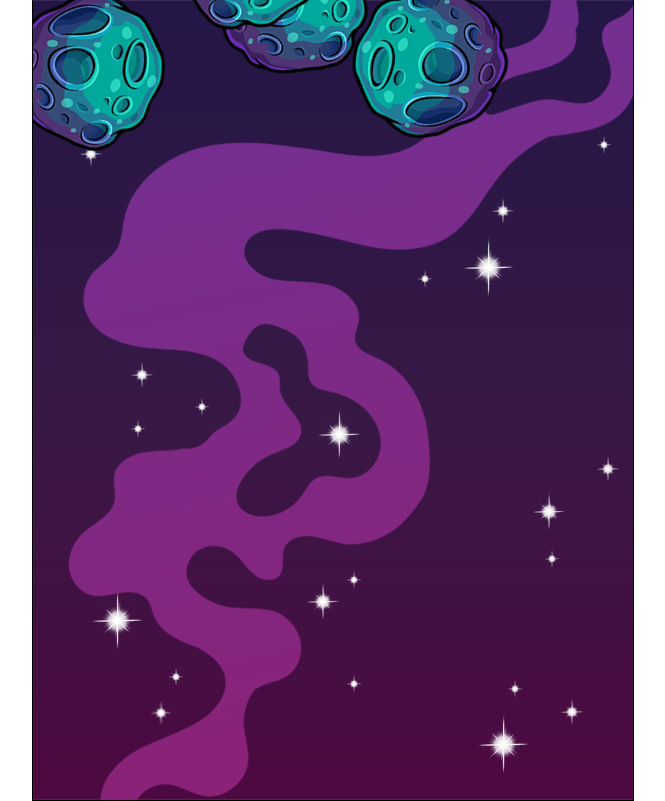
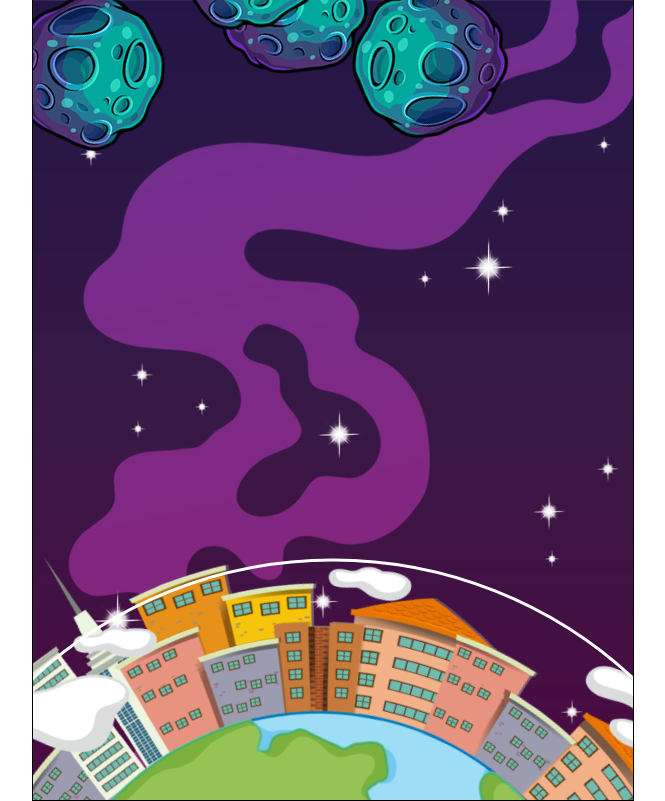
Before and after one commit to Antor1155/astro-destroyer-game, a plain HTML site: page index.html in a window 1280 px wide. Shown: the whole page, without its empty margins (307-972 px from the left). Drawn offline with Linux system fonts and the light colour scheme.

Commit message:
added smoke class to cerate smoke when asteroid touches earth, added earth class to rotate at the bottom

```diff
--- a/index.html
+++ b/index.html
@@ -10,6 +10,8 @@
     <canvas id="canvas1"></canvas>
     <img id="asteroid" src="images/asteroid.png" alt="astroid">
     <img id="explosions" src="images/explosionSprite.png" alt="explosion">
+    <img id="smoke" src="images/smoke.png" alt="smoke">
+    <img id="earth" src="images/roundCity.png" alt="earth">
 
     <script src="script.js"></script>
 </body>
--- a/script.js
+++ b/script.js
@@ -1,4 +1,4 @@
-window.addEventListener("load", function(){
+window.addEventListener("load", function () {
     const canvas = document.getElementById("canvas1")
     const ctx = canvas.getContext("2d")
     canvas.width = 600
@@ -7,9 +7,44 @@ window.addEventListener("load", function(){
     ctx.strokeStyle = "white"
     ctx.lineWidth = 3
 
+    class Earth {
+        constructor(game, x, y) {
+            this.game = game
+            this.x = x
+            this.y = y
+            this.radius = 440
 
-    class Asteroid{
-        constructor(game){
+            this.image = document.getElementById("earth")
+            this.spriteWidth = 1000
+            this.spriteHeight = 1000
+            this.width = this.spriteWidth
+            this.height = this.spriteHeight
+            this.angle = 0
+            this.va = 0.001
+        }
+
+        draw(context) {
+            context.save()
+            context.translate(this.x, this.y)
+            context.rotate(this.angle)
+
+            context.drawImage(this.image, -this.spriteWidth * 0.5, -this.spriteHeight * 0.5, this.width, this.height)
+            context.restore()
+            // if(this.game.debug){
+            context.beginPath()
+            context.arc(this.x, this.y, this.radius, 0, Math.PI * 2)
+            context.stroke()
+            // }
+        }
+
+        update() {
+            this.angle += this.va
+        }
+    }
+
+
+    class Asteroid {
+        constructor(game) {
             this.game = game
             this.radius = 75
             this.x = Math.random() * this.game.width
@@ -22,8 +57,8 @@ window.addEventListener("load", function(){
             this.angle = 0
             this.va = Math.random() * 0.02 - 0.01
         }
-        draw(context){
-            if(!this.free){
+        draw(context) {
+            if (!this.free) {
                 // context.beginPath()
                 // context.arc(this.x, this.y, this.radius, 0, Math.PI * 2)
                 // context.stroke()
@@ -35,39 +70,89 @@ window.addEventListener("load", function(){
                 context.restore()
             }
         }
-        update(){
+        update() {
             this.angle += this.va
-            if(!this.free){
+            if (!this.free) {
                 this.y += this.speed
-                if(this.y > this.game.height + this.radius){
+                if (this.y > this.game.height + this.radius) {
                     this.reset()
                 }
 
-                // check collision
-
-                if (this.y > 600){
-                    this.game.explosion.push(new Explosion(this.game, this.x, this.y))
-                    this.reset()
+                // check collision with player
+                if (this.y > 300) {
+                    this.blast()
                 }
 
 
             }
-
         }
 
-        reset(){
+        blast() {
+            this.game.explosion.push(new Explosion(this.game, this.x, this.y))
+            this.reset()
+        }
+
+        reset() {
             this.free = true
         }
 
-        start(){
+        start() {
             this.free = false
             this.x = Math.random() * this.game.width
             this.y = -this.radius
         }
     }
 
-    class Explosion{
-        constructor(game, x, y){
+    class Smoke {
+        constructor(game, x, y) {
+            this.game = game
+            this.x = x
+            this.y = y
+
+            this.image = document.getElementById("smoke")
+            this.spriteWidth = 171
+            this.spriteHeight = 250
+            this.spriteX = 0
+            this.spriteY = 0
+            this.frameX = this.x - this.spriteWidth * 0.5
+            this.frameY = this.y - this.spriteHeight * 0.5
+
+            this.timer = 0
+            this.frame = 7
+            this.interval = 500 / this.frame
+
+            this.finished = false
+
+        }
+
+        draw(context) {
+            if (this.game.debug) {
+                context.beginPath()
+                context.arc(this.x, this.y, 100, 0, Math.PI * 2)
+                context.fill()
+            }
+
+            context.drawImage(this.image, this.spriteX * this.spriteWidth, this.spriteY * this.spriteWidth, this.spriteWidth, this.spriteHeight, this.frameX, this.frameY, this.spriteWidth, this.spriteHeight)
+        }
+
+        update(deltaTime) {
+            if (this.timer > this.interval) {
+                if (this.spriteX < this.frame - 1) {
+                    this.spriteX++
+                } else {
+                    this.finished = true
+                    this.game.explosion = this.game.explosion.filter(exp => !exp.finished)
+                }
+                this.timer = 0
+            } else {
+                this.timer += deltaTime
+            }
+        }
+    }
+
+
+    class Explosion {
+        constructor(game, x, y) {
             this.game = game
             this.x = x
             this.y = y
@@ -82,14 +167,14 @@ window.addEventListener("load", function(){
 
             this.timer = 0
             this.frame = 48
-            this.interval = 1000/ this.frame
+            this.interval = 1000 / this.frame
 
             this.finished = false
 
         }
 
-        draw(context){
-            if (this.game.degub){
+        draw(context) {
+            if (this.game.degub) {
                 context.beginPath()
                 context.arc(this.x, this.y, 100, 0, Math.PI * 2)
                 context.fill()
@@ -98,14 +183,14 @@ window.addEventListener("load", function(){
             context.drawImage(this.image, this.spriteX * this.spriteWidth, this.spriteY * this.spriteWidth, this.spriteWidth, this.spriteHeight, this.frameX, this.frameY, this.spriteWidth, this.spriteHeight)
         }
 
-        update(deltaTime){
-            if (this.timer > this.interval){
-                if (this.spriteX < 7){
-                    this.spriteX ++
+        update(deltaTime) {
+            if (this.timer > this.interval) {
+                if (this.spriteX < 7) {
+                    this.spriteX++
                 } else if (this.spriteY < 5) {
-                    this.spriteY ++
+                    this.spriteY++
                     this.spriteX = 0
-                } else{
+                } else {
                     this.finished = true
                     this.game.explosion = this.game.explosion.filter(exp => !exp.finished)
                 }
@@ -116,8 +201,9 @@ window.addEventListener("load", function(){
         }
     }
 
-    class Game{
-        constructor(width, height){
+
+    class Game {
+        constructor(width, height) {
             this.width = width
             this.height = height
             this.asteroidPool = []
@@ -125,29 +211,41 @@ window.addEventListener("load", function(){
             this.asteroidTimer = 0
             this.asteroidInterval = 1000
 
+            this.earth = new Earth(this, this.width * 0.5, this.height + 200)
+
             this.debug = false
 
-            this.explosion = []
+            this.explosion = [new Smoke(this, 300, 400)]
             this.createAsteroidPool()
         }
 
-        createAsteroidPool(){
-            for(let i = 0; i < this.max; i++){
+        createAsteroidPool() {
+            for (let i = 0; i < this.max; i++) {
                 this.asteroidPool.push(new Asteroid(this))
             }
         }
 
-        getElement(){
-            for (let i = 0; i < this.asteroidPool.length; i++){
-                if (this.asteroidPool[i].free){
+        getElement() {
+            for (let i = 0; i < this.asteroidPool.length; i++) {
+                if (this.asteroidPool[i].free) {
                     return this.asteroidPool[i]
                 }
             }
         }
 
-        render(context, deltaTime){
+        checkCollision(a, b){
+            const dx = a.x - b.x
+            const dy = a.y = b.y
+
+            const distance = Math.hypot(dy, dx)
+            const sumOfRadii = a.radius + b.radius
+
+            return [(distance < sumOfRadii), distance, sumOfRadii, dx, dy]
+        }
+
+        render(context, deltaTime) {
             // create asteroid periodically
-            if (this.asteroidTimer > this.asteroidInterval){
+            if (this.asteroidTimer > this.asteroidInterval) {
                 // create new asteroid
                 const asteroid = this.getElement()
                 if (asteroid) asteroid.start()
@@ -157,24 +255,22 @@ window.addEventListener("load", function(){
                 this.asteroidTimer += deltaTime
             }
 
-            this.asteroidPool.forEach(asteroid =>{
-               asteroid.draw(context)
-               asteroid.update()
-           })
+            const allObjects = [ this.earth, ...this.asteroidPool, ...this.explosion]
 
-           this.explosion.forEach(explosion =>{
-                explosion.draw(context)
-                explosion.update(deltaTime)
-           })
+            allObjects.forEach(obj => {
+                obj.draw(context)
+                obj.update(deltaTime)
+            })
 
-           console.log(this.explosion)
+
+
         }
     }
 
     const game = new Game(canvas.width, canvas.height)
 
     let lastTime = 0
-    function animation(timeStamp){
+    function animation(timeStamp) {
         const deltaTime = timeStamp - lastTime
         lastTime = timeStamp
         ctx.clearRect(0, 0, canvas.width, canvas.height)
--- a/style.css
+++ b/style.css
@@ -7,6 +7,6 @@
     transform: translate(-50%, -50%)
 }
 
-#asteroid, #explosions{
+#asteroid, #explosions, #smoke, #earth{
     display: none;
 }
```
Also changed, not shown: images/catroon_bomb.png (added), images/hand-drawn-earth-globe/113520-OOR8EZ-724.jpg (added), images/hand-drawn-earth-globe/License free.txt (added), images/hand-drawn-earth-globe/License premium.txt (added), images/roundCity.png (added), images/smoke.png (added), 8 other files.
